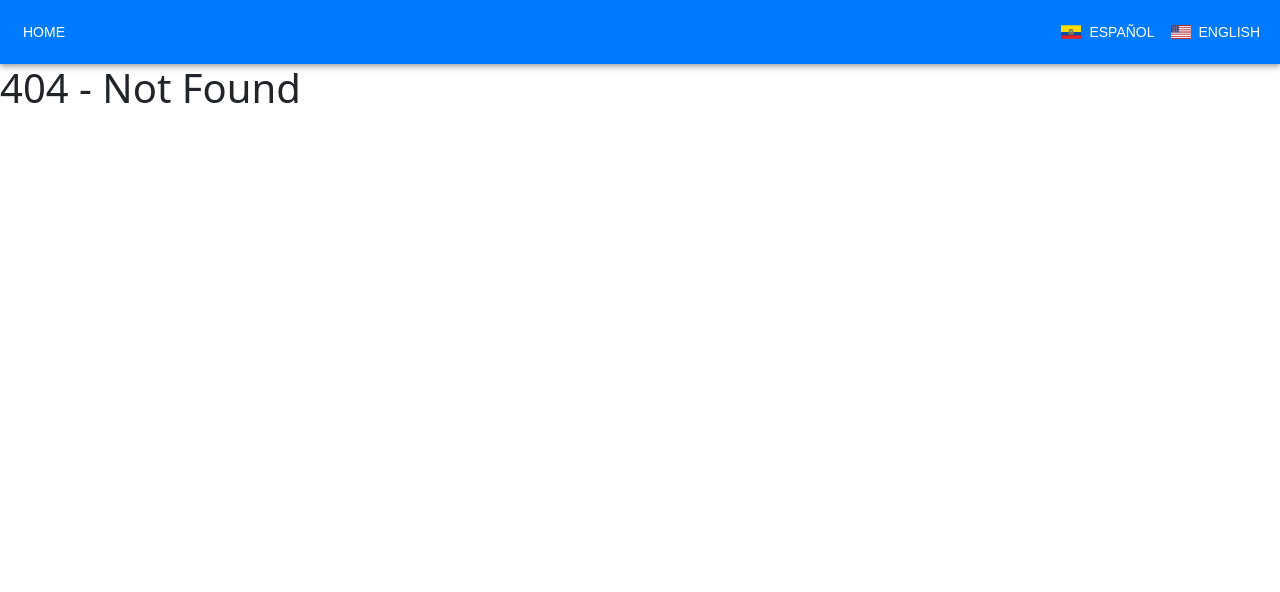
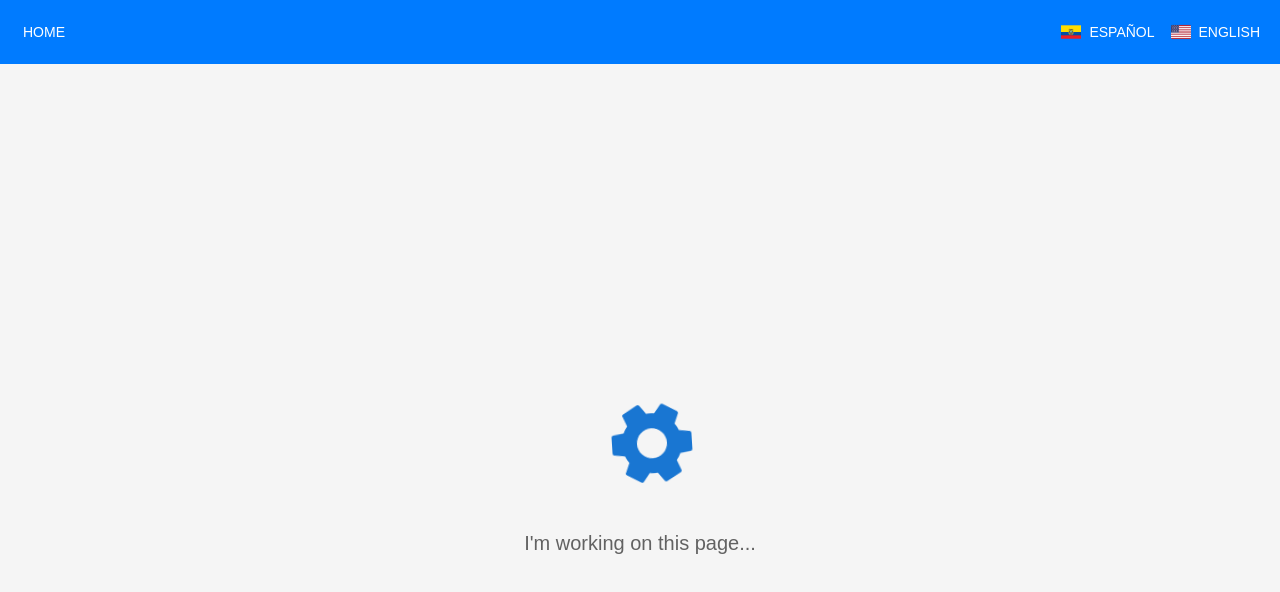
Before and after one commit to giovannyCaluna/my-site, a React (Create React App) app: page /my-site/hobbies in a window 1280 px wide. Before the commit this address had no page. Shown: the top 592 px of the page. Built offline with nearby package versions, Linux system fonts and the light colour scheme.

Commit message:
Add hobbies page

```diff
--- a/src/App.tsx
+++ b/src/App.tsx
@@ -7,6 +7,7 @@ import NotFound from './pages/NotFound';
 import Education from './pages/education/EducationPage';
 import WorkExperience from './pages/work/WorkExperiencePage';
 import Skills from './pages/skills/SkillsPage';
+import HobbiesPage from './pages/hobbies/HobbiesPage';
 
 const App: React.FC = () => {
   return (
@@ -18,6 +19,7 @@ const App: React.FC = () => {
         <Route path='/education' element={<Education />} />
         <Route path='/work-experience' element={<WorkExperience />} />
         <Route path='/skills' element={<Skills />} />
+        <Route path='/hobbies' element={<HobbiesPage />} />
         <Route path="*" element={<NotFound />} />
       </Routes>
     </div>
--- /dev/null
+++ b/src/components/hobbies/GearLoader.tsx
@@ -0,0 +1,54 @@
+import React from 'react';
+import { Box, Typography } from '@mui/material';
+import SettingsIcon from '@mui/icons-material/Settings';
+
+const GearLoader: React.FC = () => {
+  return (
+    <Box
+      sx={{
+        display: 'flex',
+        flexDirection: 'column',
+        alignItems: 'center',
+        justifyContent: 'center',
+        height: '100vh',
+        backgroundColor: '#f5f5f5',
+      }}
+    >
+      {/* Animated Gear Icon */}
+      <Box
+        sx={{
+          animation: 'spin 2s linear infinite', // CSS keyframe animation
+          fontSize: 100, // Adjust size of the gear
+          color: '#1976d2', // Primary color for the gear
+        }}
+      >
+        <SettingsIcon fontSize="inherit" />
+      </Box>
+
+      {/* Text Below the Gear */}
+      <Typography
+        variant="h6"
+        color="text.secondary"
+        sx={{ marginTop: 2, textAlign: 'center' }}
+      >
+        I'm working on this page...
+      </Typography>
+
+      {/* CSS Keyframes */}
+      <style>
+        {`
+          @keyframes spin {
+            0% {
+              transform: rotate(0deg);
+            }
+            100% {
+              transform: rotate(360deg);
+            }
+          }
+        `}
+      </style>
+    </Box>
+  );
+};
+
+export default GearLoader;
--- /dev/null
+++ b/src/pages/hobbies/HobbiesPage.tsx
@@ -0,0 +1,19 @@
+import { Container, Stack } from '@mui/material';
+import Grid from '@mui/material/Grid2';
+import React from 'react';
+import { useTranslation } from 'react-i18next';
+import SkillCategory from '../../components/skills/SkillCategory';
+import SkillsHeader from '../../components/skills/SkillsHeader';
+import { SkillCategory as SkillCategoryType } from '../../components/skills/types';
+import GearLoader from '../../components/hobbies/GearLoader';
+
+const HobbiesPage: React.FC = () => {
+
+  return (
+    <>
+      <GearLoader />
+    </>
+  );
+};
+
+export default HobbiesPage;
```
